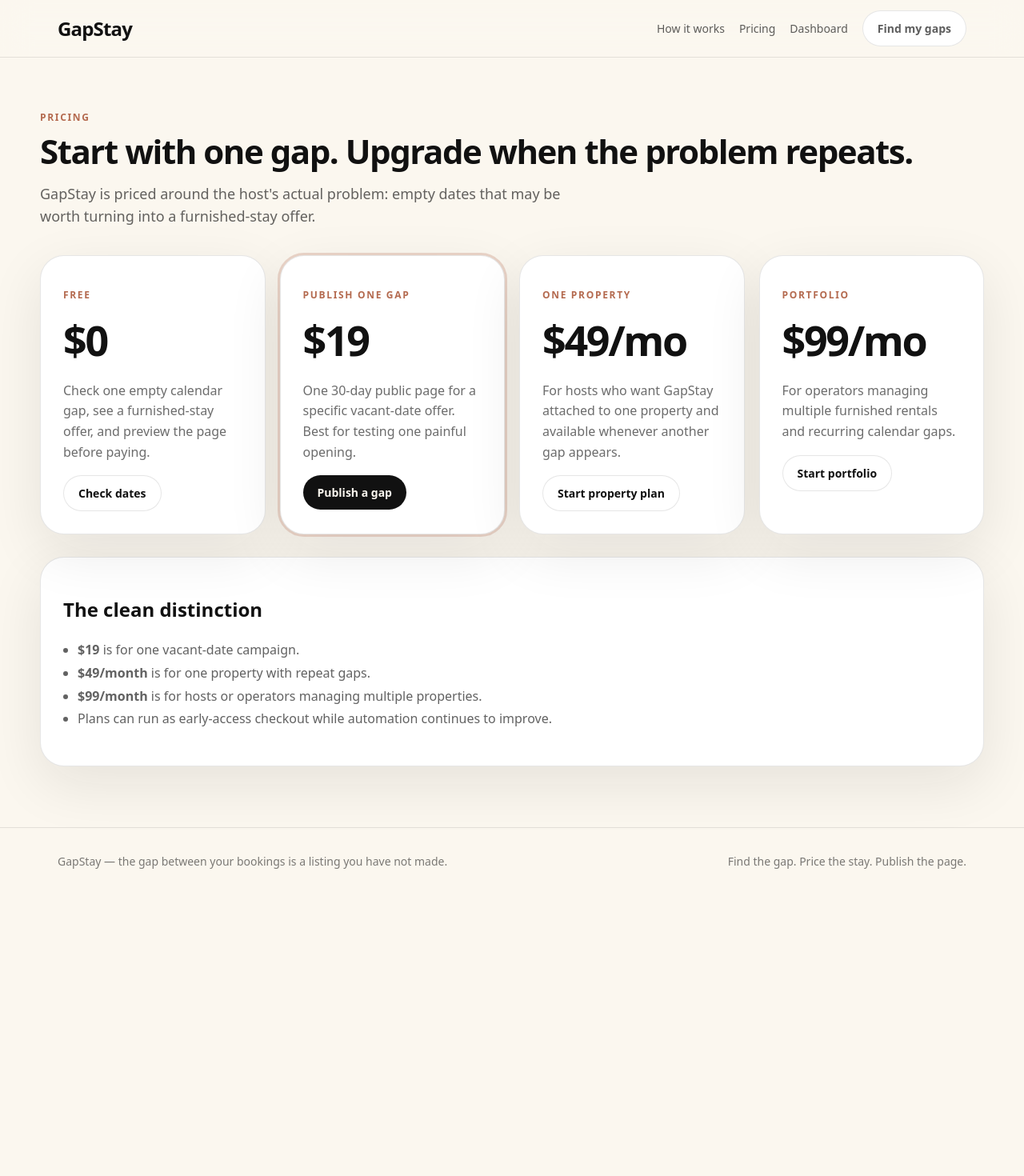
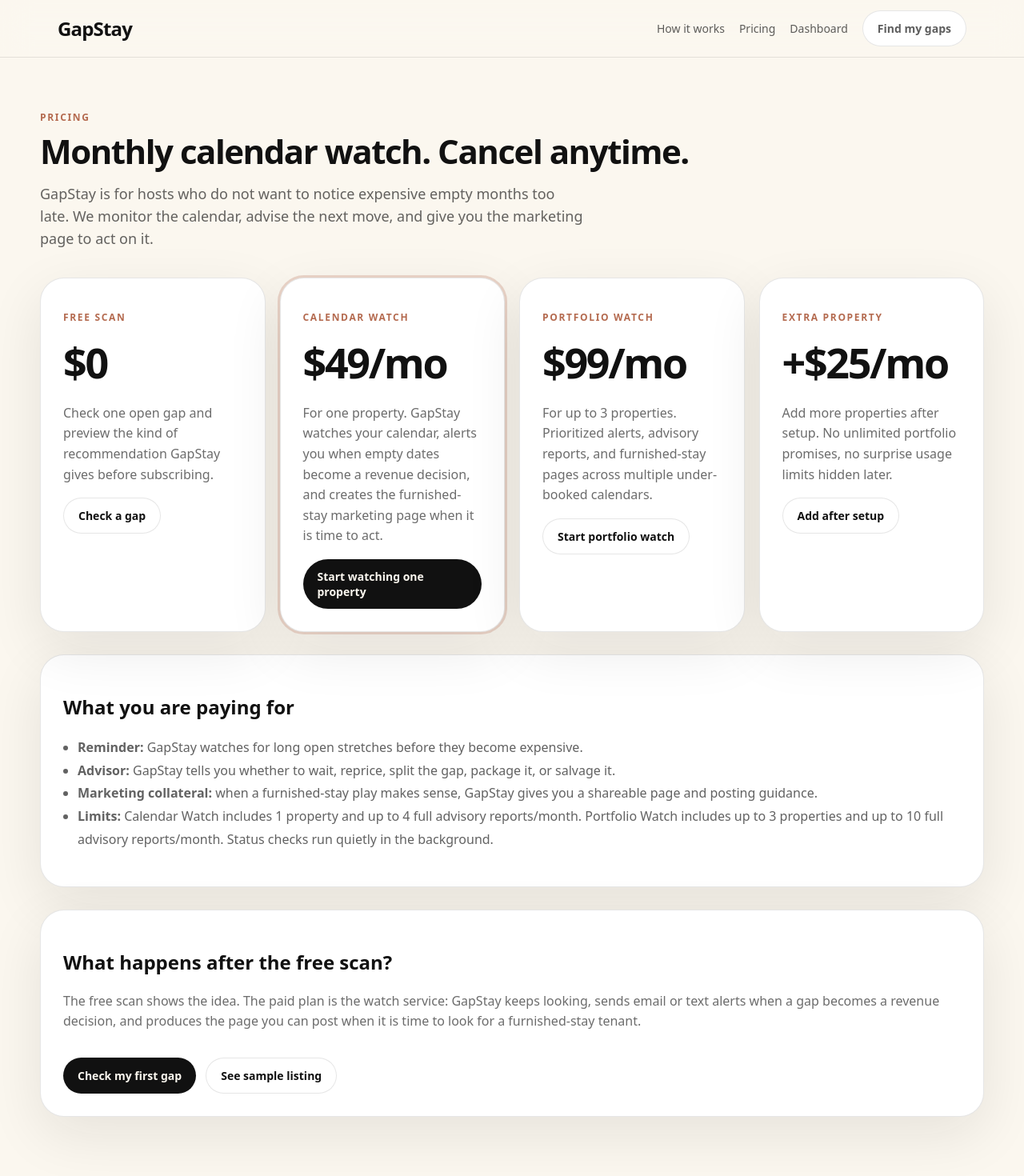
Before and after one commit to pissclams1/Pissclams, a Next.js app: page /pricing in a window 1280 px wide. Shown: the top 1470 px of the page at 80% size. Before the commit the page ends 1118 px from the top, so only its background shows below. Built offline with nearby package versions, Linux system fonts and the light colour scheme.

Commit message:
Make pricing monthly first

```diff
--- a/app/pricing/page.tsx
+++ b/app/pricing/page.tsx
@@ -1,26 +1,31 @@
 import Link from "next/link";
 
 const plans = [
-  { name: "Free", price: "$0", text: "Check one empty calendar gap, see a furnished-stay offer, and preview the page before paying.", cta: "Check dates", href: "/host", featured: false },
-  { name: "Publish one gap", price: "$19", text: "One 30-day public page for a specific vacant-date offer. Best for testing one painful opening.", cta: "Publish a gap", href: "/host", featured: true },
-  { name: "One property", price: "$49/mo", text: "For hosts who want GapStay attached to one property and available whenever another gap appears.", cta: "Start property plan", href: "/host", featured: false },
-  { name: "Portfolio", price: "$99/mo", text: "For operators managing multiple furnished rentals and recurring calendar gaps.", cta: "Start portfolio", href: "/host", featured: false }
+  { name: "Free scan", price: "$0", text: "Check one open gap and preview the kind of recommendation GapStay gives before subscribing.", cta: "Check a gap", href: "/host", featured: false },
+  { name: "Calendar Watch", price: "$49/mo", text: "For one property. GapStay watches your calendar, alerts you when empty dates become a revenue decision, and creates the furnished-stay marketing page when it is time to act.", cta: "Start watching one property", href: "/host", featured: true },
+  { name: "Portfolio Watch", price: "$99/mo", text: "For up to 3 properties. Prioritized alerts, advisory reports, and furnished-stay pages across multiple under-booked calendars.", cta: "Start portfolio watch", href: "/host", featured: false },
+  { name: "Extra property", price: "+$25/mo", text: "Add more properties after setup. No unlimited portfolio promises, no surprise usage limits hidden later.", cta: "Add after setup", href: "/host", featured: false }
 ];
 
 export default function PricingPage(){
   return <main className="wrap section topspace">
     <p className="kicker">Pricing</p>
-    <h1 className="big">Start with one gap. Upgrade when the problem repeats.</h1>
-    <p className="lead" style={{fontSize:18}}>GapStay is priced around the host's actual problem: empty dates that may be worth turning into a furnished-stay offer.</p>
+    <h1 className="big">Monthly calendar watch. Cancel anytime.</h1>
+    <p className="lead" style={{fontSize:18}}>GapStay is for hosts who do not want to notice expensive empty months too late. We monitor the calendar, advise the next move, and give you the marketing page to act on it.</p>
     <div className="grid grid4" style={{marginTop:34}}>{plans.map(p=><div className="card pad" key={p.name} style={p.featured?{outline:"3px solid rgba(180,106,79,.25)"}:{}}><p className="kicker">{p.name}</p><div className="price">{p.price}</div><p className="muted">{p.text}</p><Link className={p.featured?"darkpill":"pill"} href={p.href}>{p.cta}</Link></div>)}</div>
     <section className="card pad" style={{marginTop:28}}>
-      <h2>The clean distinction</h2>
+      <h2>What you are paying for</h2>
       <ul className="list">
-        <li><b>$19</b> is for one vacant-date campaign.</li>
-        <li><b>$49/month</b> is for one property with repeat gaps.</li>
-        <li><b>$99/month</b> is for hosts or operators managing multiple properties.</li>
-        <li>Plans can run as early-access checkout while automation continues to improve.</li>
+        <li><b>Reminder:</b> GapStay watches for long open stretches before they become expensive.</li>
+        <li><b>Advisor:</b> GapStay tells you whether to wait, reprice, split the gap, package it, or salvage it.</li>
+        <li><b>Marketing collateral:</b> when a furnished-stay play makes sense, GapStay gives you a shareable page and posting guidance.</li>
+        <li><b>Limits:</b> Calendar Watch includes 1 property and up to 4 full advisory reports/month. Portfolio Watch includes up to 3 properties and up to 10 full advisory reports/month. Status checks run quietly in the background.</li>
       </ul>
+    </section>
+    <section className="card pad" style={{marginTop:28}}>
+      <h2>What happens after the free scan?</h2>
+      <p className="muted">The free scan shows the idea. The paid plan is the watch service: GapStay keeps looking, sends email or text alerts when a gap becomes a revenue decision, and produces the page you can post when it is time to look for a furnished-stay tenant.</p>
+      <div className="actions"><Link className="darkpill" href="/host">Check my first gap</Link><Link className="pill" href="/listing/sample">See sample listing</Link></div>
     </section>
   </main>
 }
```
